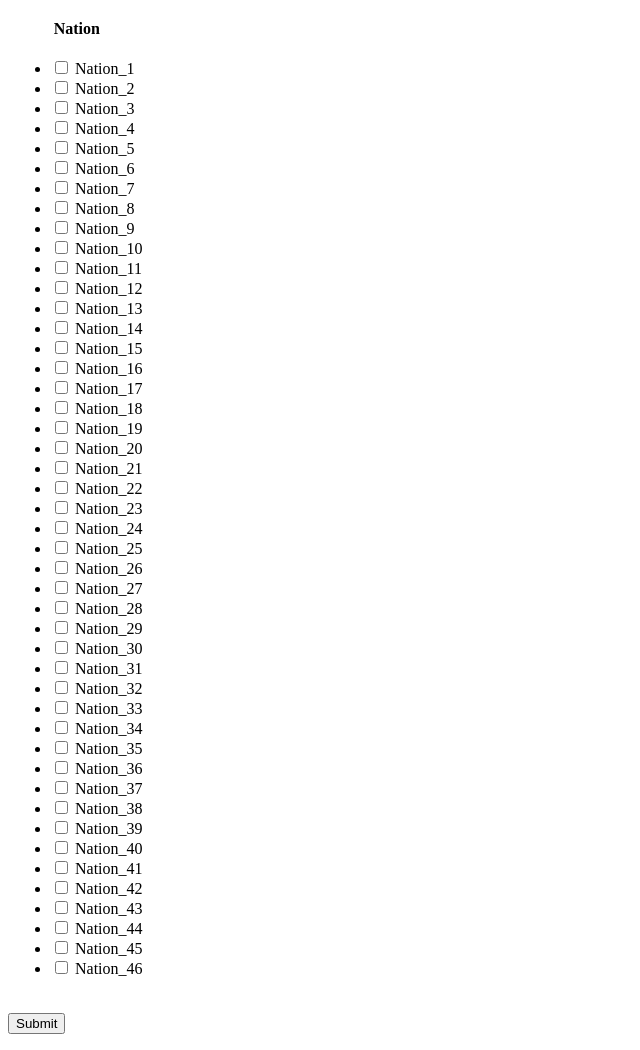
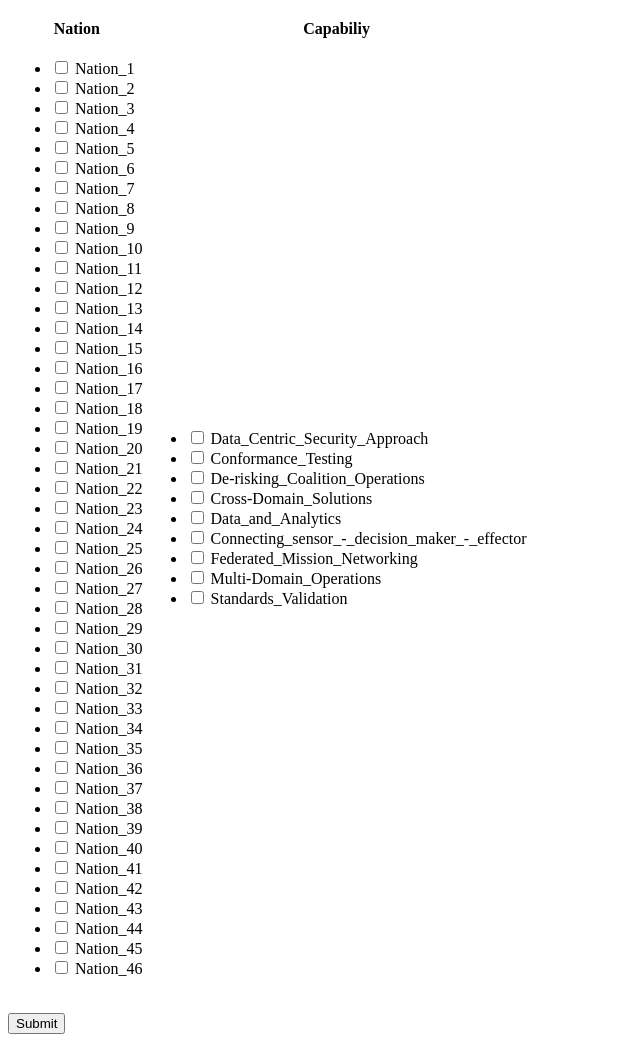
Before and after one commit to tidehackathon/team-dstl-2, a Flask app: page /multi_Domain_Operations_By_Nation_search.html in a window 1280 px wide. Shown: the part 97-1147 px from the top of the page, without its empty margins (0-640 px from the left). Run offline with Flask 2, Linux system fonts and the light colour scheme.

```diff
--- a/app.py
+++ b/app.py
@@ -160,6 +160,7 @@ def init_state():
 def multi_Domain_Operations_By_Nation():
     # Generate Form
     nation_form = NationForm()
+    capability_form = CapabilityForm()
     # Initial Query
     query = "select t.name as Task_Name, c.name AS CAPABILITY_NAME, c.maturity as Capability_Maturity, n.name" \
             " AS NATION_NAME from tasks t inner join capability_tasks ct on t.id = ct.task_id inner join capabilities" \
@@ -169,8 +170,10 @@ def multi_Domain_Operations_By_Nation():
     if nation_form.validate_on_submit():
         print(nation_form.nationResult.data)
         selected_nation = nation_form.nationResult.data
+        selected_capability = capability_form.capabilityResult.data
         selected_nation = change_Nation_Mapping(selected_nation)
-        complete_query = query + selected_nation + query2 + selected_nation
+        selected_capability = underscore_replacer(selected_capability)
+        complete_query = query + selected_capability + query2 + selected_nation
         # Create new panel in the grafana dashboard
         gfapi.create_panel_on_grafana(GF_USERNAME, GF_PASSWORD, GF_IP_ADDR, GF_PORT, GF_DASHBOARD_UID, complete_query)
 
@@ -182,7 +185,7 @@ def multi_Domain_Operations_By_Nation():
         print("Validation Failed")
         print("Nation Form Errors ", nation_form.errors)
 
-    return render_template('multi_Domain_Operations_By_Nation_search.html', nationForm=nation_form)
+    return render_template('multi_Domain_Operations_By_Nation_search.html', nationForm=nation_form, capabilityForm=capability_form)
 
 
 @app.route('/ineroperability_issues_by_nation_search.html', methods=['post', 'get'])
--- a/templates/multi_Domain_Operations_By_Nation_search.html
+++ b/templates/multi_Domain_Operations_By_Nation_search.html
@@ -13,9 +13,11 @@
         <table>
             <tr>
                 <th>Nation</th>
+                <th>Capabiliy</th>
             </tr>
             <tr>
                 <td>{{ nationForm.hidden_tag() }} {{ nationForm.nationResult }}</td>
+                <td> {{ capabilityForm.hidden_tag() }} {{ capabilityForm.capabilityResult }}</td>
             </tr>
         </table>
         <p><button type="submit">Submit</button></p>
```
